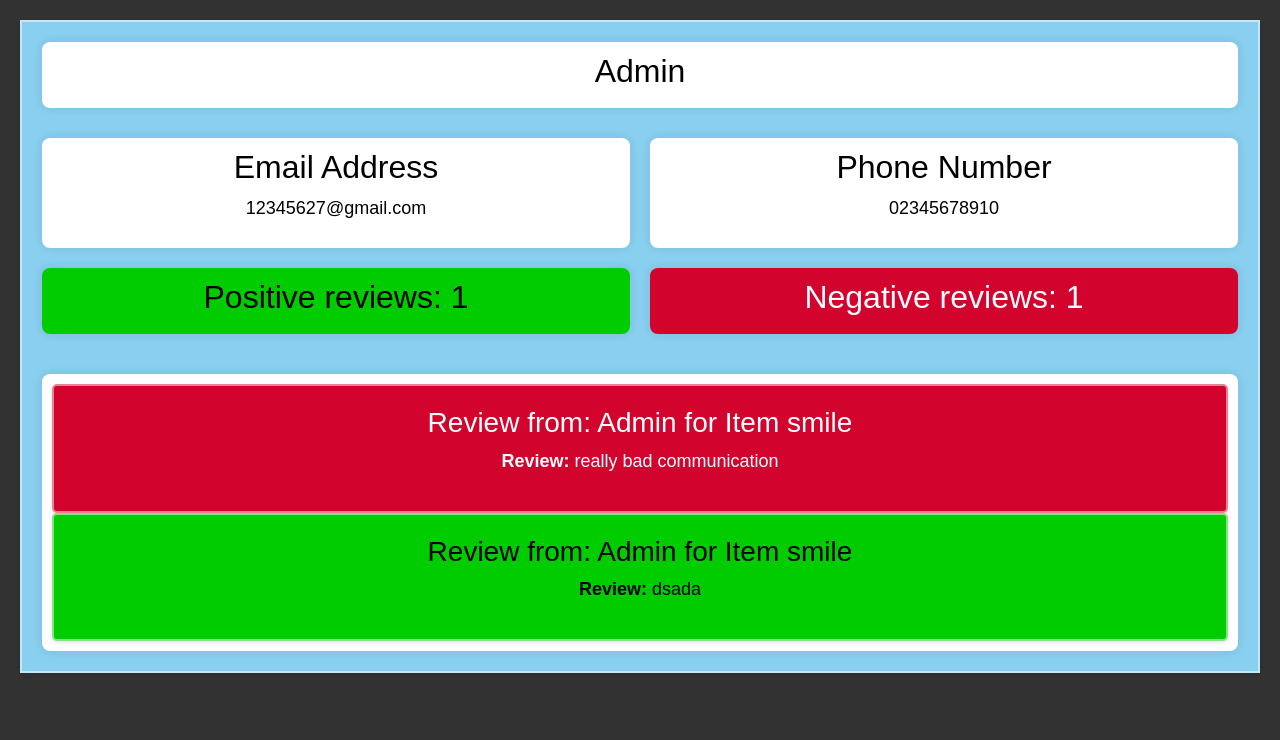
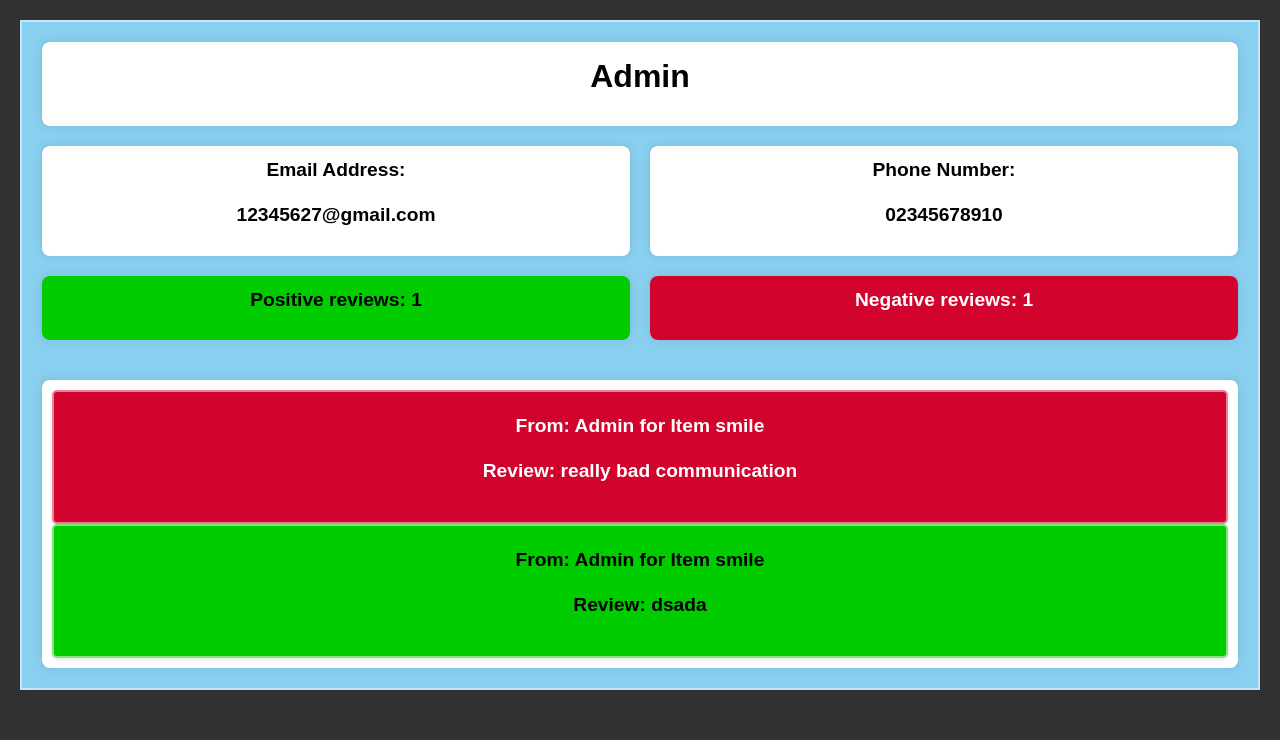
Before and after one commit to ChunChun20/AuctionAppPart2, a Flask app: page /user in a window 1280 px wide. Shown: the part 60-800 px from the top of the page. Run offline with Flask 3, Linux system fonts and the light colour scheme; a user stored in the database is signed in; data comes from the database, SQL or seed files in the repository; both versions use the stored data as it was after the commit; some libraries are stand-ins or nearby versions.

Commit message:
added user profile page endpoints for the mobile app

```diff
--- a/auction/routes.py
+++ b/auction/routes.py
@@ -398,6 +398,40 @@ def get_user_data():
     return jsonify({'success': True, 'user': user_info}), 200
 
 
+@app.route('/get_user_profile',methods=['POST'])
+def get_user_profile():
+    data = request.json
+    user_id = data.get('id')
+
+    user = User.query.filter_by(id=int(user_id)).first()
+    reviews = Review.query.filter_by(reviewed_user=user_id).order_by(desc(Review.id)).all()
+    num_positive_reviews = sum(1 for review in reviews if review.review_type == "Positive")
+    num_negative_reviews = sum(1 for review in reviews if review.review_type != "Positive")
+
+
+    review_info_list = []
+    for review in reviews:
+        review_info = {
+            'reviewer_name': review.reviewer_name,
+            'review_type': review.review_type,
+            'message': review.review_message,
+            'review_id' : review.id
+        }
+        review_info_list.append(review_info)
+
+
+
+    user_info = {
+        'username': user.username,
+        'email': user.email_address,
+        'phone': user.phone_number,
+        'positive': num_positive_reviews,
+        'negative': num_negative_reviews
+    }
+
+    return jsonify({'success': True, 'user': user_info,'reviews': review_info_list}), 200
+
+
 
 @app.route('/logout')
 def logout_page():
@@ -667,12 +701,12 @@ def send_mail_to_seller():
     current_time = datetime.now()
 
 
-    seller_id = request.form.get('seller_id')  # Assuming you have a user ID in your form
+    seller_id = request.form.get('seller_id')
     subject = request.form.get('subject')
     message = request.form.get('message')
     timeOfSending = current_time.strftime("%m/%d/%Y, %H:%M:%S")
 
-    # Broadcasting the message to a specific room (user)
+
 
     create_mail = Mail(
         subject=subject,
@@ -800,12 +834,22 @@ def delete_item_mobile(item_id):
 def user_profile():
         user_id = current_user.id
         user = User.query.filter_by(id=user_id).first()
+        current_user_id = current_user.id
         reviews = Review.query.filter_by(reviewed_user=user_id).order_by(desc(Review.id)).all()
 
         num_positive_reviews = sum(1 for review in reviews if review.review_type == "Positive")
         num_negative_reviews = sum(1 for review in reviews if review.review_type != "Positive")
-        return render_template('user_profile.html', user=user , num_positive_reviews=num_positive_reviews, num_negative_reviews=num_negative_reviews,reviews=reviews)
+        return render_template('user_profile.html', user=user , num_positive_reviews=num_positive_reviews, num_negative_reviews=num_negative_reviews,reviews=reviews,current_user_id=current_user_id)
 
+@app.route('/user/<int:user_id>')
+def other_user_profile(user_id):
+    user = User.query.get(user_id)
+    current_user_id = current_user.id
+
+    reviews = Review.query.filter_by(reviewed_user=user_id).order_by(desc(Review.id)).all()
+    num_positive_reviews = sum(1 for review in reviews if review.review_type == "Positive")
+    num_negative_reviews = sum(1 for review in reviews if review.review_type != "Positive")
+    return render_template('user_profile.html', user=user, num_positive_reviews=num_positive_reviews, num_negative_reviews=num_negative_reviews, reviews=reviews,current_user_id=current_user_id)
 
 
 @app.route('/leave_review', methods=['POST'])
--- a/auction/static/style.css
+++ b/auction/static/style.css
@@ -573,31 +573,34 @@
     padding: 10px;
     border-radius: 8px;
     box-shadow: 0 0 10px rgba(0, 0, 0, 0.1);
+
 }
 
     .username {
     grid-column: span 2;
-        font-size: 40px;
+    font-size: 2.5vw;
     font-weight: bold;
-        margin-bottom: 10px;
-        color:black;
+    color: black;
 }
 
     .email, .phone{
-        font-size: 18px;
+        font-size: 1.5vw;
         color: black;
+        font-weight: bold;
     }
 
     .positive {
-        font-size: 18px;
+        font-size: 1.5vw;
         color: black;
         background: #00cc00;
+        font-weight: bold;
     }
 
     .negative {
-        font-size: 18px;
+        font-size: 1.5vw;
         color: white;
         background: #D2042D;
+        font-weight: bold;
     }
 
     .reviews {
--- a/auction/templates/user_profile.html
+++ b/auction/templates/user_profile.html
@@ -7,31 +7,48 @@
 {% block content %}
 <div class="profile-container">
     <div class="info-item username">
-        <h2>{{ user.username }}</h2>
+        <p>{{ user.username }}</p>
     </div>
     <div class="info-item email">
-        <h2>Email Address</h2>
+        <p>Email Address:</p>
         <p>{{ user.email_address }}</p>
     </div>
     <div class="info-item phone">
-        <h2>Phone Number</h2>
+        <p>Phone Number:</p>
         <p>0{{ user.phone_number[4:]}}</p>
     </div>
     <div class="info-item positive">
-        <h2>Positive reviews: {{ num_positive_reviews }}</h2>
+        <p>Positive reviews: {{ num_positive_reviews }}</p>
     </div>
     <div class="info-item negative">
-        <h2>Negative reviews: {{ num_negative_reviews }}</h2>
+        <p>Negative reviews: {{ num_negative_reviews }}</p>
     </div>
 
+
+
+    {% if user.id != current_user_id %}
+        {% include 'includes/mail_seller_modal.html' %}
+        <div class="username">
+            <button class="btn btn-outline btn-light" data-toggle="modal" data-target="#Modal-MailSeller-{{ user.id }}">
+                <img src="{{ url_for('static', filename='images/mail-pencil-svgrepo-com.svg') }}" alt="SendMail" class="buttonIcon">
+            </button>
+        </div>
+    {% endif %}
+
+
     <div class="info-item reviews">
-
+    {% if reviews%}
         {% for review in reviews %}
          <div class="user_review {% if review.review_type == 'Positive' %}positive{% else %}negative{% endif %}">
-            <h3>Review from: {{ review.reviewer_name }} for Item {{ review.reviewed_item[:-6] }}</h3>
-            <p><strong>Review:</strong> {{ review.review_message }}</p>
+            <p>From: {{ review.reviewer_name }} for Item {{ review.reviewed_item[:-6] }}</p>
+            <p>Review: {{ review.review_message }}</p>
         </div>
         {% endfor %}
+        {% else %}
+    <div style="text-align: center;margin-top: 20px;">
+        <p>No Reviews to display.</p>
+    </div>
+    {% endif %}
     </div>
 </div>
 {% endblock %}
```
Also changed, not shown: other parts of auction/static/style.css (+49 -0 lines), auction/templates/auctions.html (+7 -8 lines), auction/templates/auctions_categories.html (+7 -7 lines), auction/templates/includes/items_modals.html (+0 -30 lines), auction/templates/includes/mail_seller_modal.html (added, +40 -0 lines), auction/static/images/1718543742716_500.jpg (added), auction/static/images/1718543781078_954.jpg (added), auction/static/images/1718543803458_182.jpg (added), auction/static/images/1718543820670_643.jpg (added), auction/static/images/1718543850455_432.jpg (added), auction/static/images/1718543877384_270.jpg (added), auction/static/images/1718543913341_709.jpg (added), auction/static/images/1718543936385_421.jpg (added), auction/static/images/1718543959317_949.jpg (added), 3 more files. Lines whose indentation alone changed are shown as unchanged.
